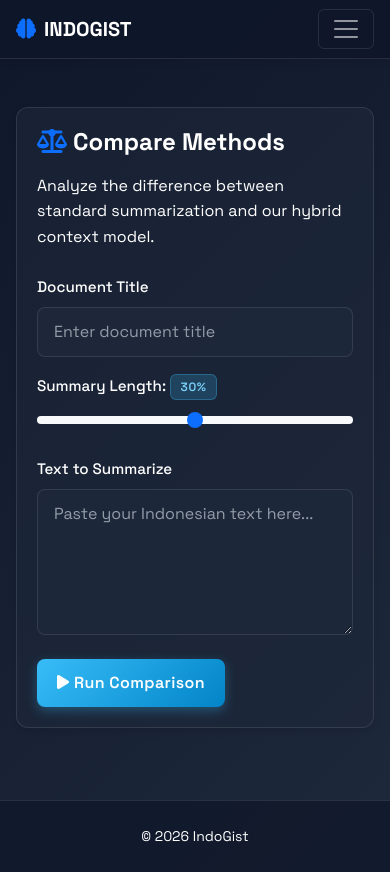
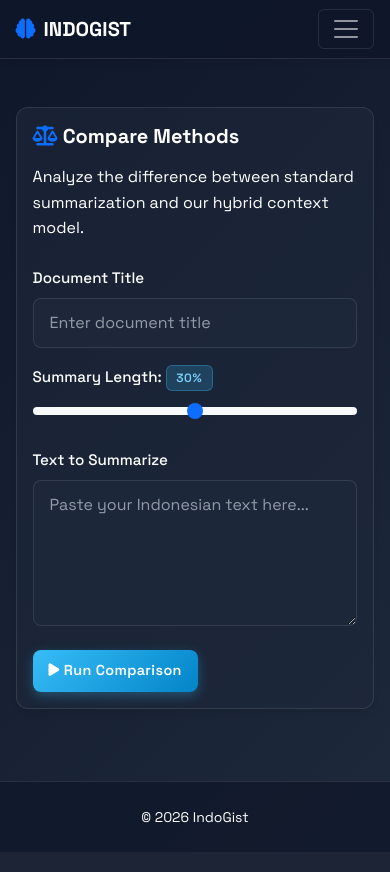
Before and after one commit to JoshuaGlaZ/indogist, a Django app: page /comparison/ in a window 390 px wide. After the commit the page ends 823 px from the top, so only its background shows below. Run offline with Django 5.2, Linux system fonts and the light colour scheme; parts of the project's set-up code (start-up, migrations or seed data) failed here and were passed over; some libraries are stand-ins or nearby versions.

Commit message:
feat(css): replace fixed breakpoints with fluid clamp() values

```diff
--- a/static/css/base.css
+++ b/static/css/base.css
@@ -446,8 +446,7 @@ h1, h2, h3, h4, h5, h6 {
   background: var(--primary-color);
 }
 
-/* Mobile Responsive */
-@media (max-width: 768px) {
+/* Mobile Responsive - Fluid with clamp() */
 .navbar-collapse {
   background: rgba(15, 23, 42, 0.98);
   margin-top: 1rem;
@@ -457,32 +456,29 @@ h1, h2, h3, h4, h5, h6 {
 }
 
 .card {
-    margin-bottom: 1.5rem;
+  margin-bottom: clamp(1rem, 2vw, 1.5rem);
 }
 
 .btn-lg {
-    padding: 0.75rem 1.25rem;
-    font-size: 1rem;
+  padding: clamp(0.625rem, 1.5vw, 0.75rem) clamp(1rem, 2vw, 1.25rem);
+  font-size: clamp(0.9rem, 1.2vw, 1rem);
 }
 
 h1, .display-3 {
-    font-size: 2rem !important;
+  font-size: clamp(1.75rem, 4vw, 2.5rem) !important;
 }
 
 h2 {
-    font-size: 1.5rem !important;
-  }
+  font-size: clamp(1.25rem, 3vw, 1.75rem) !important;
 }
 
-@media (max-width: 576px) {
 .container {
-    padding-left: 1rem;
-    padding-right: 1rem;
+  padding-left: clamp(0.75rem, 4vw, 1rem);
+  padding-right: clamp(0.75rem, 4vw, 1rem);
 }
 
 .card-body {
-    padding: 1.25rem !important;
-  }
+  padding: clamp(1rem, 3vw, 1.5rem) !important;
 }
 
 /* Accessibility */
```
Lines whose indentation alone changed are shown as unchanged.
